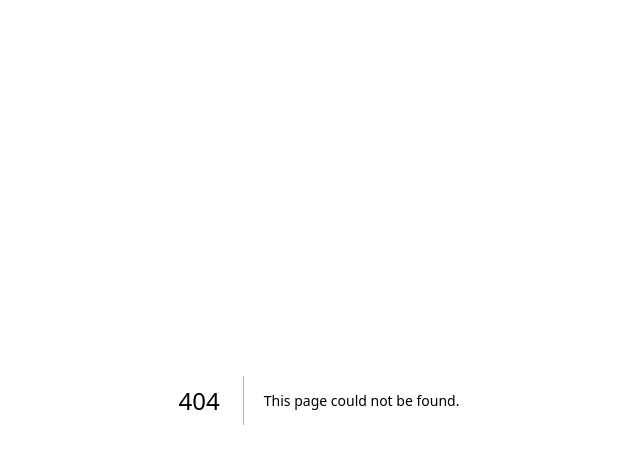
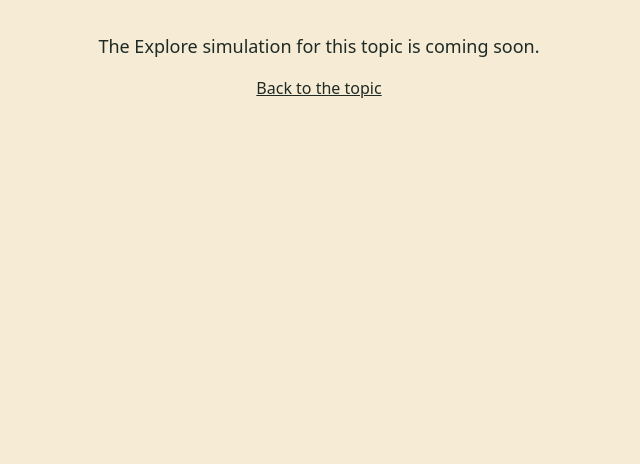
Before and after one commit to SikelelaSomp/nhusta-mvp, a Next.js app: page /topics/1/explore in a window 1280 px wide. Before the commit this address had no page. Shown: the top 464 px of the page, without its empty margins (321-961 px from the left). Built offline with nearby package versions, Linux system fonts and the light colour scheme.

Commit message:
step 6: wire rondavel sim into explore route

```diff
--- /dev/null
+++ b/src/app/topics/[topic]/explore/page.tsx
@@ -0,0 +1,10 @@
+import SceneRunner from '@/components/scenes/SceneRunner';
+
+export default async function ExplorePage({
+  params,
+}: {
+  params: Promise<{ topic: string }> | { topic: string };
+}) {
+  const { topic } = await params;
+  return <SceneRunner topic={topic} />;
+}
--- a/src/components/scenes/SceneRunner.tsx
+++ b/src/components/scenes/SceneRunner.tsx
@@ -0,0 +1,27 @@
+'use client';
+
+import Link from 'next/link';
+import { useRouter } from 'next/navigation';
+import { scenes } from './registry';
+
+export default function SceneRunner({ topic }: { topic: string }) {
+  const router = useRouter();
+  const Scene = scenes[topic];
+
+  if (!Scene) {
+    return (
+      <div className="mx-auto max-w-xl p-8 text-center">
+        <p className="text-lg font-medium">The Explore simulation for this topic is coming soon.</p>
+        <Link href={`/topics/${topic}`} className="mt-4 inline-block underline">
+          Back to the topic
+        </Link>
+      </div>
+    );
+  }
+
+  return (
+    <div className="p-4">
+      <Scene onComplete={() => router.push(`/topics/${topic}`)} />
+    </div>
+  );
+}
--- a/src/components/scenes/registry.ts
+++ b/src/components/scenes/registry.ts
@@ -0,0 +1,9 @@
+import type { ComponentType } from 'react';
+import RondavelRoof from './visuals/RondavelRoof';
+
+export type SceneProps = { onComplete?: () => void };
+
+// key = topic slug. add taxi fare for algebra here later.
+export const scenes: Record<string, ComponentType<SceneProps>> = {
+  trigonometry: RondavelRoof,
+};
```
